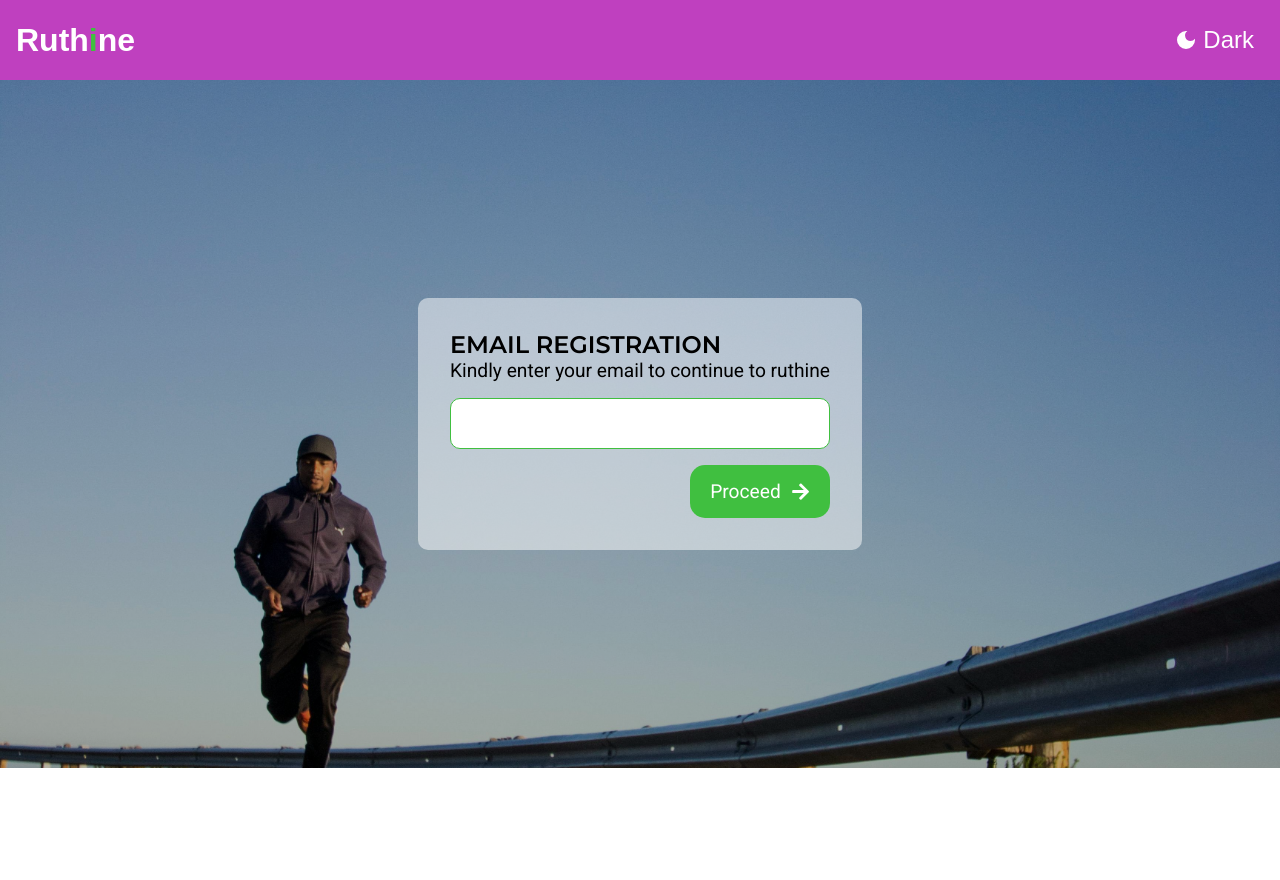
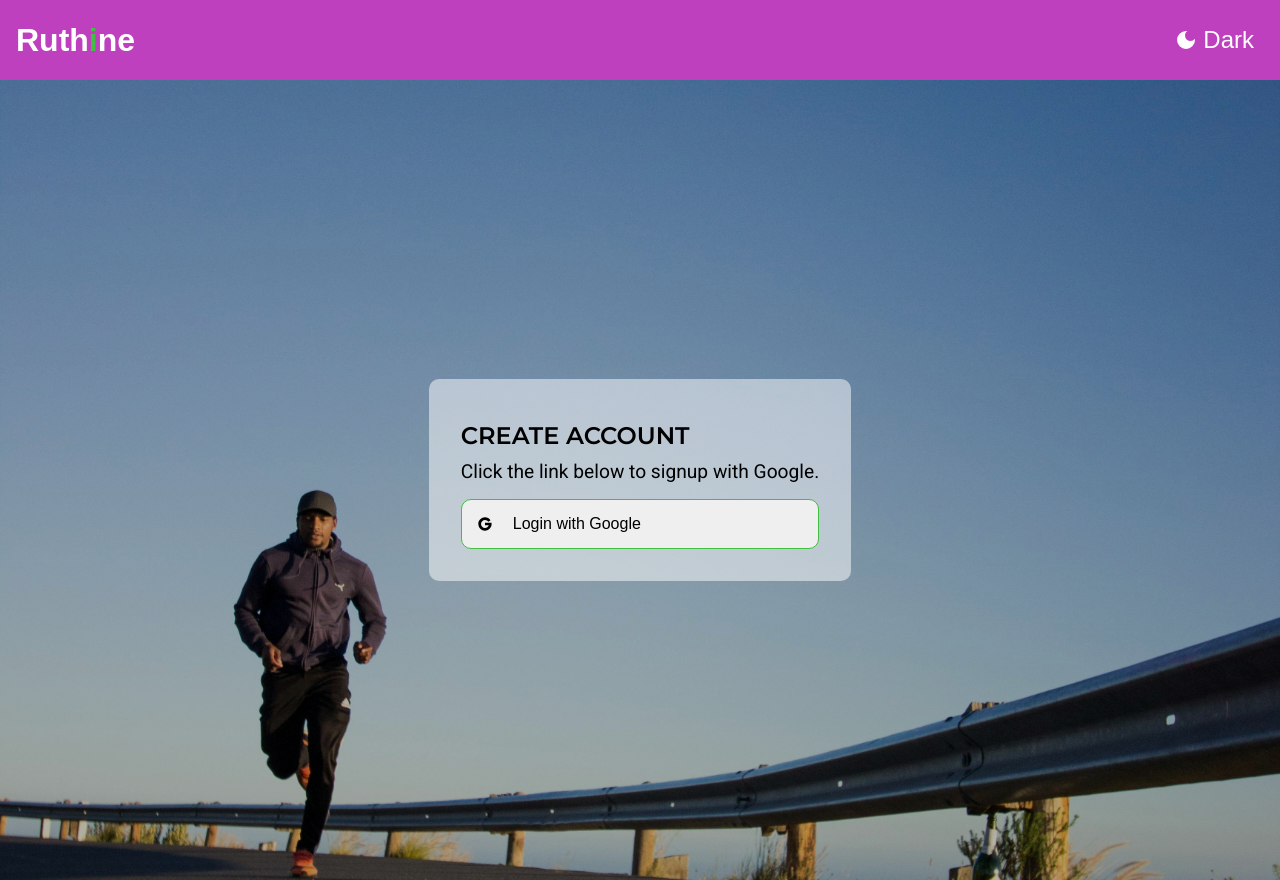
Before and after one commit to jephthahdominic/Consistensy, a React (Vite) app: page /login in a window 1280 px wide. Before the commit the page ends 800 px from the top, so only its background shows below. Built offline with nearby package versions, Linux system fonts and the light colour scheme; a web font is replaced by a local one.

Commit message:
Adding a email registration form for notifications

```diff
--- a/FirebaseConfig.js
+++ b/FirebaseConfig.js
@@ -2,7 +2,7 @@
 import { initializeApp } from "firebase/app";
 // TODO: Add SDKs for Firebase products that you want to use
 // https://firebase.google.com/docs/web/setup#available-libraries
-import {getAuth} from "firebase/auth"
+import {GoogleAuthProvider} from "firebase/auth"
 
 // Your web app's Firebase configuration
 const firebaseConfig = {
@@ -18,6 +18,6 @@ const firebaseConfig = {
 const app = initializeApp(firebaseConfig);
 
 //initialize authentication
-const auth = getAuth(app);
+const provider = new GoogleAuthProvider();
 
-export {auth}
+export {provider}
--- a/src/components/Login.jsx
+++ b/src/components/Login.jsx
@@ -2,15 +2,15 @@ import { MdArrowRight } from 'react-icons/md'
 import Button from './Button'
 import styles from './Login.module.css'
 import { FaArrowRight } from 'react-icons/fa'
+import { CgGoogle } from 'react-icons/cg'
 
 export default function Login() {
   return (
     <div className={styles.login}>
-      <h2>EMAIL REGISTRATION</h2>
-      <p>Kindly enter your email to continue to ruth<span>i</span>ne</p>
+      <h2>CREATE ACCOUNT</h2>
+      <p>Click the link below to signup with Google.</p>
       <form action="">
-          <input type="Email" autoFocus/>
-          <Button>Proceed <FaArrowRight /></Button>
+          <button><CgGoogle /> Login with Google</button>
       </form>
     </div>
   )
--- a/src/components/Login.module.css
+++ b/src/components/Login.module.css
@@ -12,6 +12,7 @@
     font-family: montserrat;
     font-size: 1.5rem;
     font-weight: 600;
+    padding: 10px 0;
 }
 .login p{
     font-size: 1.2rem;
@@ -24,11 +25,14 @@
     margin-top: 1rem;
 }
 
-.login input{
+.login button{
     width: 100%;
     padding: 15px;
     border: 1px solid var(--color-brand--2);
-    outline: none;
     border-radius: 10px;
-    transition: border .2s linear;
+    display: flex;
+    align-items: center;
+    gap: 20px;
+    font-size: 1rem;
+    cursor: pointer;
 }
--- a/src/pages/LandingPage.module.css
+++ b/src/pages/LandingPage.module.css
@@ -1,7 +1,7 @@
 .landingPage{
     width: 100%;
     padding: 2rem 1rem;
-    min-height: calc(100vh - 7rem);
+    min-height: 100vh;
     background: linear-gradient(rgba(0,0,0,0.3), rgba(0,0,0,0.3)), url(../assets/bg1.jpg);
     background-repeat: no-repeat;
     background-position: center;
```
